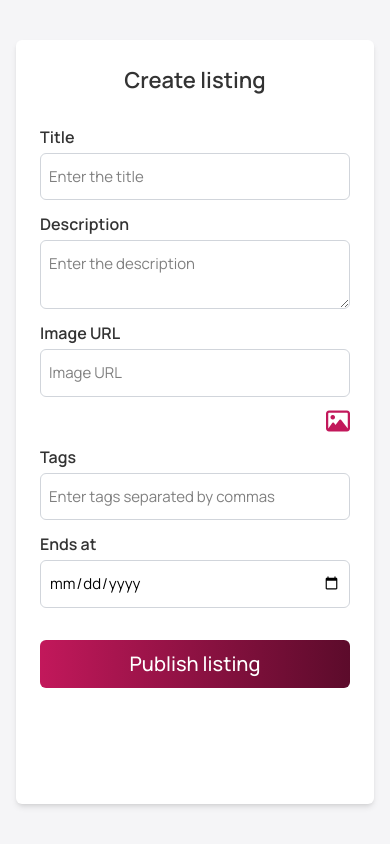
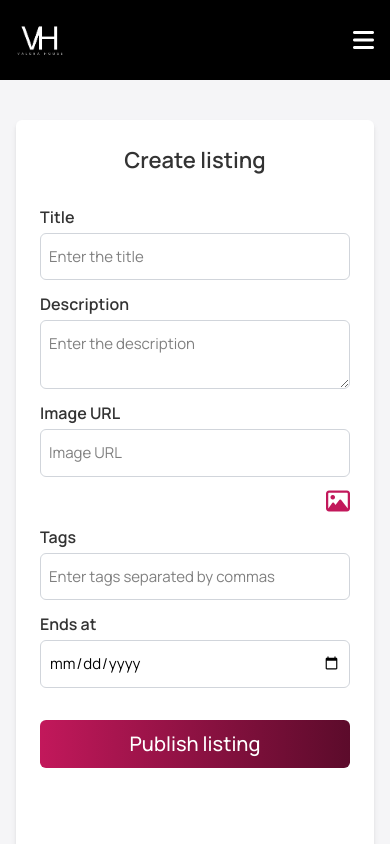
Before and after one commit to emifos/Semester-Project-2, a website with bundled scripts: page create-listing.html in a window 390 px wide. Shown: the top 844 px of the page. Built offline with nearby package versions, Linux system fonts and the light colour scheme; sample sign-in values are in the browser's storage.

Commit message:
Created header in renderHeader, setupHeader in index.js and added to all pages expect single listing, started creating mobilemenu

```diff
--- a/create-listing.html
+++ b/create-listing.html
@@ -34,7 +34,7 @@
     <script type="module" src="/js/pages/createListing.js"></script>
   </head>
   <body class="font-manrope grid min-h-screen grid-rows-[auto_1fr_auto]">
-    <header></header>
+    <header id="header"></header>
     <main class="bg-background flex min-h-screen justify-center">
       <div
         class="alert-message text-md fixed top-10 right-10 z-50 hidden rounded-md border px-4 py-2 font-medium"
--- a/edit-listing.html
+++ b/edit-listing.html
@@ -34,7 +34,7 @@
     <script type="module" src="/js/pages/editListing.js"></script>
   </head>
   <body class="font-manrope grid min-h-screen grid-rows-[auto_1fr_auto]">
-    <header></header>
+    <header id="header"></header>
     <main class="bg-background flex items-center justify-center">
       <div
         class="alert-message text-md fixed top-10 right-10 z-50 hidden rounded-md border px-4 py-2 font-medium"
--- a/edit-profile.html
+++ b/edit-profile.html
@@ -34,7 +34,7 @@
     <script type="module" src="/js/pages/editProfile.js"></script>
   </head>
   <body class="font-manrope grid min-h-screen grid-rows-[auto_1fr_auto]">
-    <header></header>
+    <header id="header"></header>
     <main class="bg-background flex min-h-screen items-start justify-center">
       <div
         class="alert-message text-md fixed top-10 right-10 z-50 hidden rounded-md border px-4 py-2 font-medium"
--- a/index.html
+++ b/index.html
@@ -34,7 +34,7 @@
     <script type="module" src="/js/pages/listings.js"></script>
   </head>
   <body class="font-manrope grid min-h-screen grid-rows-[auto_1fr_auto]">
-    <header></header>
+    <header id="header"></header>
     <main class="bg-background">
       <div
         class="border-border grid grid-cols-2 gap-2 border-b bg-white md:flex md:items-start"
--- a/js/index.js
+++ b/js/index.js
@@ -0,0 +1,22 @@
+import { renderHeader } from "./ui/renderHeader.js";
+import { getUser } from "./utils/storage.js";
+
+export function setupHeader() {
+  const headerContainer = document.getElementById("header");
+
+  const user = getUser();
+  const isLoggedIn = !!user;
+  const isProfilePage = window.location.pathname.includes("profile");
+
+  headerContainer.innerHTML = "";
+  headerContainer.appendChild(renderHeader(isLoggedIn, user, isProfilePage));
+
+  const menuButton = document.getElementById("menuButton");
+  const mobileMenu = document.getElementById("mobileMenu");
+
+  if (menuButton && mobileMenu) {
+    menuButton.addEventListener("click", () => {
+      mobileMenu.classList.toggle("hidden");
+    });
+  }
+}
--- a/js/pages/createListing.js
+++ b/js/pages/createListing.js
@@ -1,7 +1,9 @@
 import { authGuard } from "../utils/authGuard.js";
 import { setupAddImageEvent } from "../events/createListingEvents.js";
 import { createListingEvent } from "../events/createListingEvents.js";
+import { setupHeader } from "../index.js";
 
 authGuard();
+setupHeader();
 setupAddImageEvent();
 createListingEvent();
--- a/js/pages/editListing.js
+++ b/js/pages/editListing.js
@@ -2,8 +2,10 @@ import { authGuard } from "../utils/authGuard.js";
 import { renderEditListing } from "../ui/renderEditListing.js";
 import { setUpEditListingEvents } from "../events/editListingEvents.js";
 import { setupAddImageEvent } from "../events/createListingEvents.js";
+import { setupHeader } from "../index.js";
 
 authGuard();
+setupHeader();
 
 const params = new URLSearchParams(window.location.search);
 const id = params.get("id");
--- a/js/pages/editProfile.js
+++ b/js/pages/editProfile.js
@@ -2,8 +2,10 @@ import { authGuard } from "../utils/authGuard.js";
 import { renderEditProfile } from "../ui/renderEditProfile.js";
 import { setupEditProfileEvents } from "../events/editProfileEvents.js";
 import { getUser } from "../utils/storage.js";
+import { setupHeader } from "../index.js";
 
 authGuard();
+setupHeader();
 
 const user = getUser();
 const name = user.name;
--- a/js/pages/listings.js
+++ b/js/pages/listings.js
@@ -2,8 +2,10 @@ import { getAllListings } from "../api/listings.js";
 import { renderListingCard } from "../ui/renderListingCard.js";
 import "../events/listingEvents.js";
 import { authGuardUI } from "../utils/authGuard.js";
+import { setupHeader } from "../index.js";
 
 authGuardUI();
+setupHeader();
 
 const container = document.getElementById("listingCards");
 
--- a/js/pages/login.js
+++ b/js/pages/login.js
@@ -1,3 +1,5 @@
 import { handleLogin } from "../events/loginEvents.js";
+import { setupHeader } from "../index.js";
 
+setupHeader();
 handleLogin();
--- a/js/pages/profile.js
+++ b/js/pages/profile.js
@@ -2,6 +2,9 @@ import { getProfile } from "../api/profiles.js";
 import { renderProfile } from "../ui/renderProfile.js";
 import { setupProfileEvents } from "../events/profileEvents.js";
 import { getUser } from "../utils/storage.js";
+import { setupHeader } from "../index.js";
+
+setupHeader();
 
 const user = getUser();
 
--- a/js/pages/register.js
+++ b/js/pages/register.js
@@ -1,3 +1,5 @@
 import { handleRegister } from "../events/registerEvents.js";
+import { setupHeader } from "../index.js";
 
+setupHeader();
 handleRegister();
--- /dev/null
+++ b/js/ui/renderHeader.js
@@ -0,0 +1,123 @@
+export function renderHeader(isLoggedIn, user, isProfilePage) {
+  const header = document.createElement("div");
+  header.className = "w-full bg-secondary";
+
+  const nav = document.createElement("nav");
+  nav.className = "flex justify-between items-center p-4 mx-auto relative z-50";
+
+  //Logo on the left
+  const logo = document.createElement("img");
+  logo.src = "/images/logo-header.png";
+  logo.alt = "Logo";
+  logo.className = "h-12 md:h-20 object-contain justify-self-start";
+
+  //Center nav ( Auction, Profile/Login)
+  const centerNav = document.createElement("div");
+  centerNav.className =
+    "hidden flex-col items-center gap-6 absolute top-full left-0 w-full bg-secondary p-4 z-10 md:flex md:flex-row md:gap-16 md:static md:w-auto md:justify-self-center";
+
+  //Auction always visible
+  const auctionLink = document.createElement("a");
+  auctionLink.href = "/index.html";
+  auctionLink.textContent = "Auction";
+  auctionLink.className =
+    "text-white text-header-mobile font-medium hover:underline hover:decoration-accent";
+
+  centerNav.appendChild(auctionLink);
+
+  if (isLoggedIn) {
+    const profileLink = document.createElement("a");
+    profileLink.href = "/profile.html";
+    profileLink.textContent = "Profile";
+    profileLink.className =
+      "text-white text-header-mobile font-medium hover:underline hover:decoration-accent";
+
+    centerNav.appendChild(profileLink);
+  } else {
+    const loginLink = document.createElement("a");
+    loginLink.href = "/login.html";
+    loginLink.textContent = "Login";
+    loginLink.className =
+      "text-white text-header-mobile font-medium hover:underline hover:decoration-accent";
+
+    centerNav.appendChild(loginLink);
+  }
+
+  //Right side (credits/logout)
+
+  const rightWrapper = document.createElement("div");
+  rightWrapper.className = "flex items-center gap-4";
+
+  const rightSide = document.createElement("div");
+  rightSide.className =
+    "hidden items-center gap-4 justify-self-end mr-4 md:flex";
+
+  if (isLoggedIn) {
+    if (isProfilePage) {
+      const logoutButton = document.createElement("button");
+      logoutButton.textContent = "Log out";
+      logoutButton.id = "logoutButton";
+      logoutButton.className =
+        "bg-text text-white border border-white rounded-md px-3 py-2 cursor-pointer";
+
+      rightSide.appendChild(logoutButton);
+    } else {
+      const credits = document.createElement("div");
+      credits.className =
+        "flex items-center gap-1 text-white font-medium text-lg";
+
+      const icon = document.createElement("span");
+      icon.className = "fa-solid fa-coins text-white";
+
+      const amount = document.createElement("span");
+      amount.textContent = user?.credits ?? "0";
+
+      credits.append(icon, amount);
+      rightSide.appendChild(credits);
+    }
+  }
+
+  //Menu mobile
+  const menuButton = document.createElement("button");
+  menuButton.id = "menuButton";
+  menuButton.className = "text-white text-2xl md:hidden justify-self-end z-50";
+
+  const icon = document.createElement("i");
+  icon.className = "fa-solid fa-bars";
+  menuButton.appendChild(icon);
+
+  //Mobile menu dropdown
+  const mobileMenu = document.createElement("div");
+  mobileMenu.id = "mobileMenu";
+  mobileMenu.className =
+    "hidden flex flex-col items-center gap-6 absolute top-16 left-0 w-full bg-secondary p-4 md:hidden z-40";
+
+  const mobileAuction = document.createElement("a");
+  mobileAuction.href = "/index.html";
+  mobileAuction.textContent = "Auction";
+  mobileAuction.className = "text-white";
+
+  mobileMenu.appendChild(mobileAuction);
+
+  if (isLoggedIn) {
+    const mobileProfile = document.createElement("a");
+    mobileProfile.href = "/profile.html";
+    mobileProfile.textContent = "Profile";
+    mobileProfile.className = "text-white";
+
+    mobileMenu.appendChild(mobileProfile);
+  } else {
+    const mobileLogin = document.createElement("a");
+    mobileLogin.href = "/login.html";
+    mobileLogin.textContent = "Login";
+    mobileLogin.className = "text-white";
+
+    mobileMenu.appendChild(mobileLogin);
+  }
+
+  rightWrapper.append(rightSide, menuButton);
+  nav.append(logo, centerNav, rightWrapper);
+  header.append(nav, mobileMenu);
+
+  return header;
+}
--- a/login.html
+++ b/login.html
@@ -31,7 +31,7 @@
     <script type="module" src="js/pages/login.js"></script>
   </head>
   <body class="font-manrope grid min-h-screen grid-rows-[auto_1fr_auto]">
-    <header></header>
+    <header id="header"></header>
     <main class="bg-background flex min-h-screen items-center justify-center">
       <div
         class="alert-message text-md fixed top-10 right-10 z-50 hidden rounded-md border px-4 py-2 font-medium"
--- a/profile.html
+++ b/profile.html
@@ -34,7 +34,7 @@
     <script type="module" src="js/pages/profile.js"></script>
   </head>
   <body class="font-manrope grid min-h-screen grid-rows-[auto_1fr_auto]">
-    <header></header>
+    <header id="header"></header>
     <main class="bg-background">
       <div id="profileCard" class="mx-auto w-full max-w-6xl"></div>
     </main>
--- a/register.html
+++ b/register.html
@@ -34,7 +34,7 @@
     <script type="module" src="js/pages/register.js"></script>
   </head>
   <body class="font-manrope grid min-h-screen grid-rows-[auto_1fr_auto]">
-    <header></header>
+    <header id="header"></header>
     <main class="bg-background flex min-h-screen items-center justify-center">
       <div
         class="alert-message text-md fixed top-10 right-10 z-50 hidden rounded-md border px-4 py-2 font-medium"
```
Also changed, not shown: js/events/profileEvents.js (+12 -0 lines).
